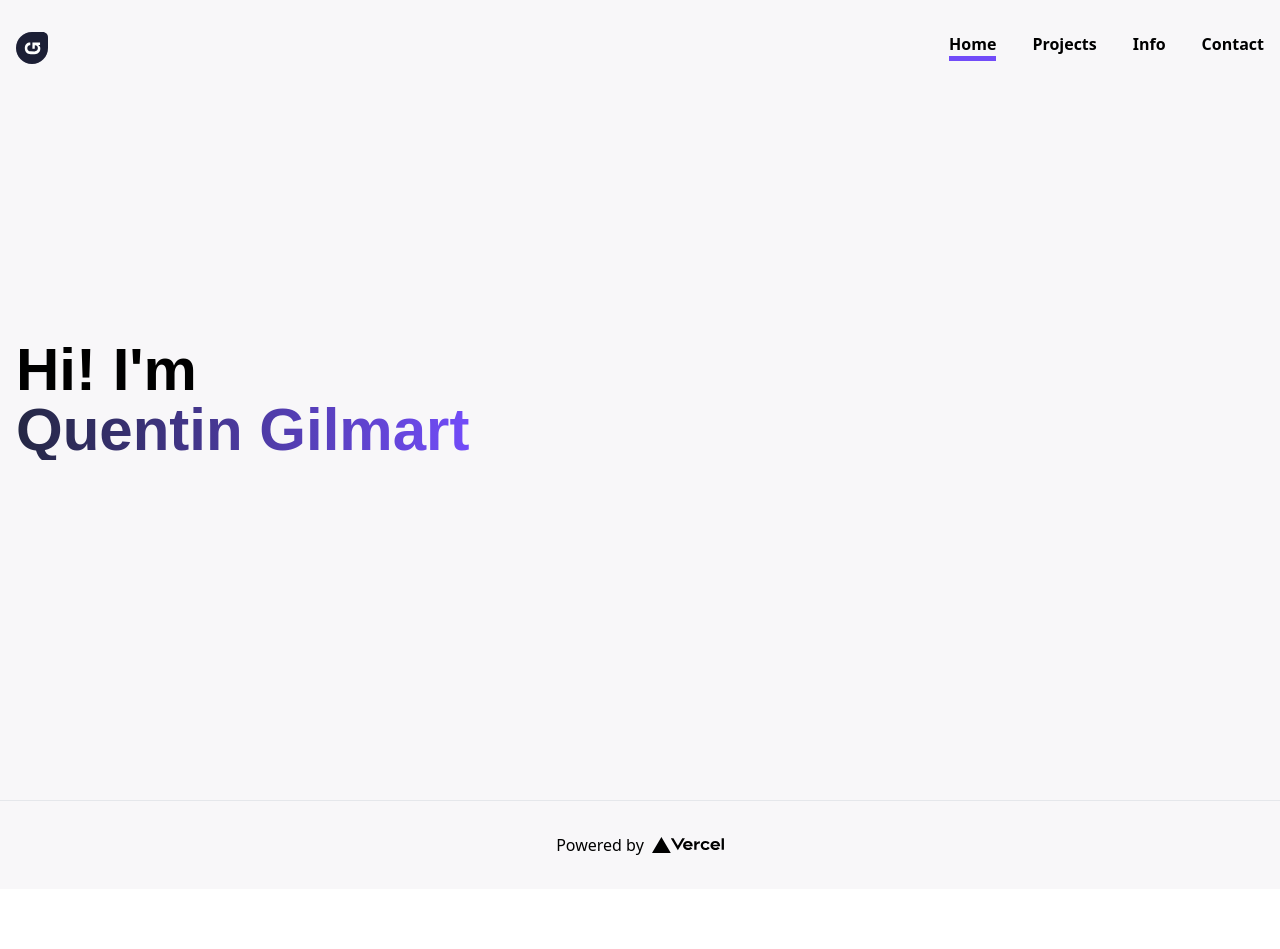
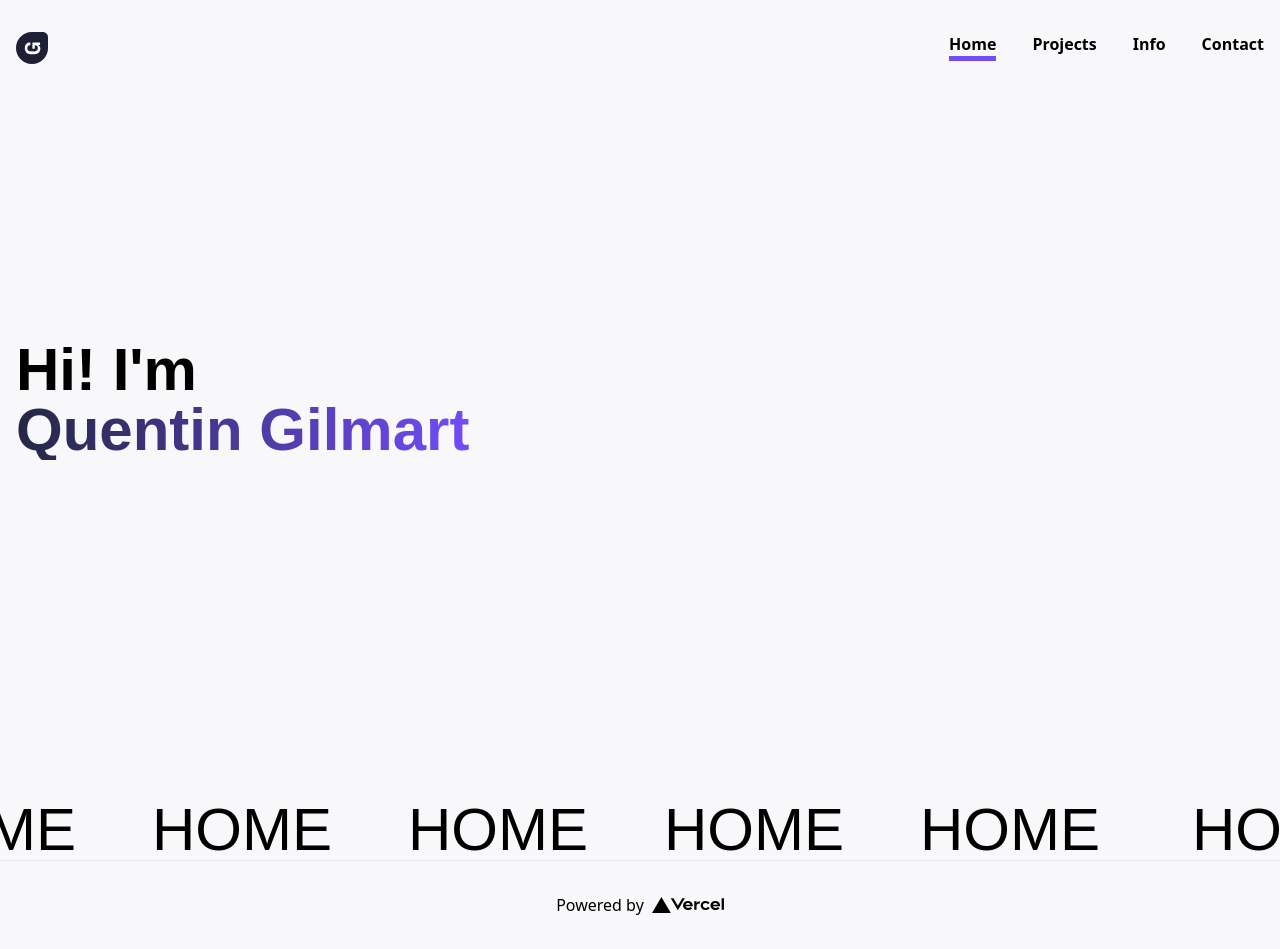
Before and after one commit to One-Q/portfolio-next, a Next.js app: page / in a window 1280 px wide. Before the commit the page ends 889 px from the top, so only its background shows below. Built offline with nearby package versions, Linux system fonts and the light colour scheme.

Commit message:
style(): Matquee test

```diff
--- /dev/null
+++ b/components/Marquee/Marquee.js
@@ -0,0 +1,45 @@
+/* eslint-disable react/no-array-index-key */
+import propTypes from 'prop-types';
+
+const animationSpeed = {
+  1: 'animate-[marqueeScroll_10s_linear_infinite]',
+  2: 'animate-[marqueeScroll_20s_linear_infinite]',
+  3: 'animate-[marqueeScroll_30s_linear_infinite]',
+  4: 'animate-[marqueeScroll_40s_linear_infinite]',
+  5: 'animate-[marqueeScroll_50s_linear_infinite]',
+  6: 'animate-[marqueeScroll_60s_linear_infinite]'
+};
+
+const Marquee = ({ word, mode }) => {
+  const array = new Array(5).fill(word);
+  const anim = animationSpeed[mode] || animationSpeed[1];
+  return (
+    <div className="relative flex overflow-hidden gap-[var(--gap-space)]">
+      <ul
+        className={`flex-shrink-0 flex justify-around min-w-full ${anim} text-6xl uppercase font-heading gap-[var(--gap-space)`}>
+        {array.map((a, i) => (
+          <li key={`marquee-${a}-${i}`}>{a}</li>
+        ))}
+      </ul>
+
+      <ul
+        aria-hidden="true"
+        className={`flex-shrink-0 flex justify-around min-w-full ${anim} text-6xl uppercase font-heading gap-[var(--gap-space)`}>
+        {array.map((a, i) => (
+          <li key={`marquee-hidden-${a}-${i}`}>{a}</li>
+        ))}
+      </ul>
+    </div>
+  );
+};
+
+Marquee.propTypes = {
+  word: propTypes.string.isRequired,
+  mode: propTypes.oneOf([1, 2, 3, 4, 5, 6])
+};
+
+Marquee.defaultProps = {
+  mode: 1
+};
+
+export default Marquee;
--- a/components/index.js
+++ b/components/index.js
@@ -1,2 +1,3 @@
 export { default as Header } from './Header/Header';
 export { default as PageTransition } from './PageTransition/PageTransition';
+export { default as Marquee } from './Marquee/Marquee';
--- a/package.json
+++ b/package.json
@@ -11,15 +11,15 @@
   "dependencies": {
     "framer-motion": "7.7.2",
     "next": "13.0.6",
+    "prop-types": "15.8.1",
     "react": "18.2.0",
     "react-dom": "18.2.0",
     "tailwindcss": "^3.2.4"
   },
   "devDependencies": {
-    "autoprefixer": "^10.4.13",
-    "postcss": "^8.4.20",
     "@emotion/jest": "11.3.0",
     "@wojtekmaj/enzyme-adapter-react-17": "0.6.3",
+    "autoprefixer": "^10.4.13",
     "babel-eslint": "10.1.0",
     "cypress": "8.3.0",
     "enzyme": "3.11.0",
@@ -41,6 +41,7 @@
     "mochawesome-merge": "4.2.0",
     "mochawesome-report-generator": "5.2.0",
     "mutationobserver-shim": "0.3.7",
+    "postcss": "^8.4.20",
     "prettier": "2.3.2",
     "react-test-renderer": "17.0.2"
   }
--- a/pages/index.js
+++ b/pages/index.js
@@ -2,7 +2,7 @@ import Head from 'next/head';
 import Image from 'next/image';
 import { motion } from 'framer-motion';
 
-import { Header, PageTransition } from '../components';
+import { Header, Marquee, PageTransition } from '../components';
 
 export default function Home() {
   return (
@@ -44,6 +44,8 @@ export default function Home() {
         </div>
       </main>
 
+      <Marquee word="home" mode={5} />
+
       <footer className="flex flex-1 py-8 border-t-[1px] border-l-slate-400 justify-center items-center border-solid">
         <a
           href="https://vercel.com?utm_source=create-next-app&utm_medium=default-template&utm_campaign=create-next-app"
--- a/styles/globals.css
+++ b/styles/globals.css
@@ -4,6 +4,10 @@
 
 @import url('https://fonts.googleapis.com/css2?family=Poppins:wght@100;200;300;400;500;600;700;800;900&display=swap');
 @import url('https://fonts.googleapis.com/css2?family=Unbounded:wght@200;300;400;500;600;700;800;900&display=swap');
+
+:root {
+  --gap-space: 1rem;
+}
 
 html,
 body {
--- a/tailwind.config.js
+++ b/tailwind.config.js
@@ -1,6 +1,7 @@
 /** @type {import('tailwindcss').Config} */
 
 module.exports = {
+  mode: 'jit',
   content: ['./pages/**/*.{js,ts,jsx,tsx}', './components/**/*.{js,ts,jsx,tsx}'],
   theme: {
     extend: {
@@ -9,6 +10,15 @@ module.exports = {
         secondary: '#724CF9',
         tertiary: '#4B7F52',
         background: '#F8F7F9'
+      },
+      keyframes: {
+        marqueeScroll: {
+          'O%': { transform: 'translateX(0)' },
+          '100%': { transform: 'translateX(calc(-100% - var(--gap-space)))' }
+        }
+      },
+      animation: {
+        marquee: 'marqueeScroll 10s linear infinite'
       }
     },
     fontFamily: {
```
Also changed, not shown: 1 other file (tests, documents, lock files or other folders).
